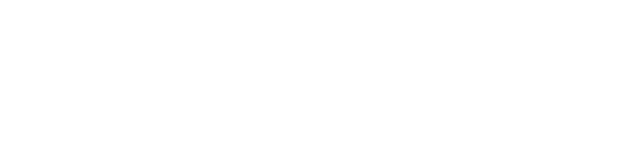
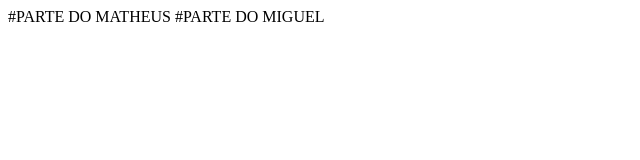
Before and after one commit to supergeeks-web-dev-1/MercadoLivre, a plain HTML site: page index.html in a window 1280 px wide. Shown: the whole page, without its empty margins (0-640 px from the left). Drawn offline with Linux system fonts and the light colour scheme.

Commit message:
Adicionando divisorias (Matheus e Miguel)

```diff
--- a/index.html
+++ b/index.html
@@ -9,6 +9,11 @@
     </head>
 
     <body>
+        #PARTE DO MATHEUS
+
+
+        #PARTE DO MIGUEL
+
 
     </body>
 
--- a/script.js
+++ b/script.js
@@ -0,0 +1,4 @@
+//PARTE DO MATHEUS
+
+
+//PARTE DO MIGUEL
--- a/style.css
+++ b/style.css
@@ -0,0 +1,4 @@
+/*PARTE DO MATHEUS*/
+
+
+/*PARTE DO MIGUEL*/
```
